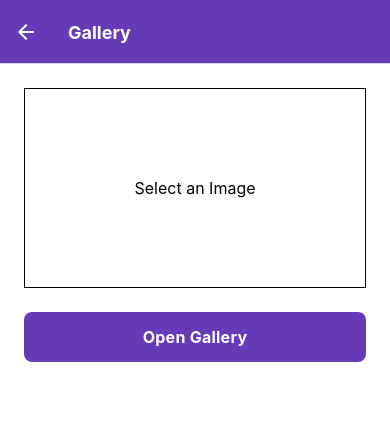
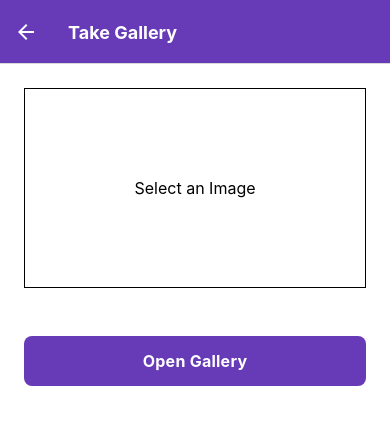
Before and after one commit to yoesuv/RN-Picker-Permission, a React Native app: screen /Gallery in a window 390 px wide. Shown: the top 424 px of the page. Built offline with nearby package versions, Linux system fonts and the light colour scheme.

Commit message:
:pencil: show text uri

```diff
--- a/App.tsx
+++ b/App.tsx
@@ -25,7 +25,7 @@ export default function App() {
     <NavigationContainer>
       <Stack.Navigator>
         <Stack.Screen name="Home" component={Home} options={{...baseOptions}} />
-        <Stack.Screen name="Gallery" component={Gallery} options={{...baseOptions, title: "Gallery"}} />
+        <Stack.Screen name="Gallery" component={Gallery} options={{...baseOptions, title: "Take Gallery"}} />
       </Stack.Navigator>
     </NavigationContainer>
   );
--- a/src/screens/gallery.tsx
+++ b/src/screens/gallery.tsx
@@ -24,6 +24,8 @@ export default function Gallery() {
             <View style={styles.contentImage}>
                 { image != null ? <Image source={{ uri: image }} style={styles.contentImage} /> : <SelectImage /> }
             </View>
+            <SizedBox height={24} />
+            { image != null ? <Text>{image}</Text> : null }
             <SizedBox height={24} />
             <View style={styles.button}>
                 <AppButton title="Open Gallery" onPress={pickImage} />
```
